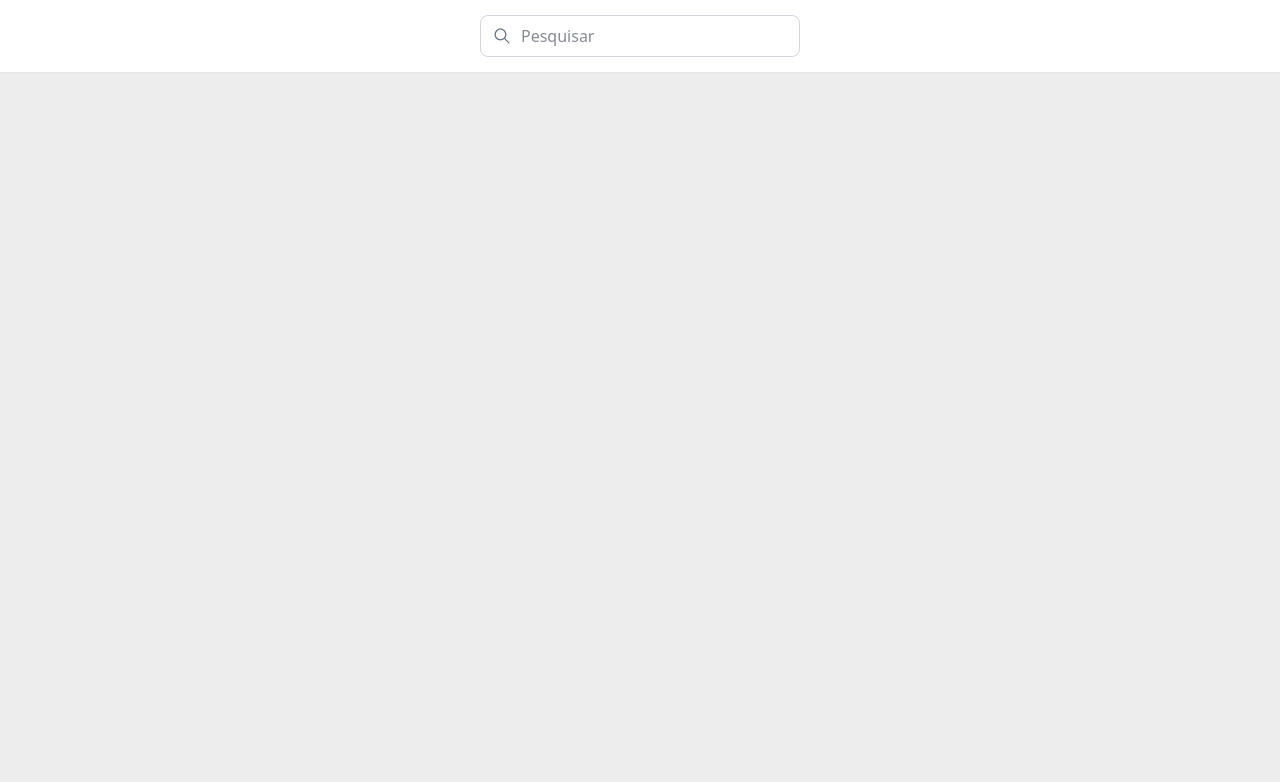
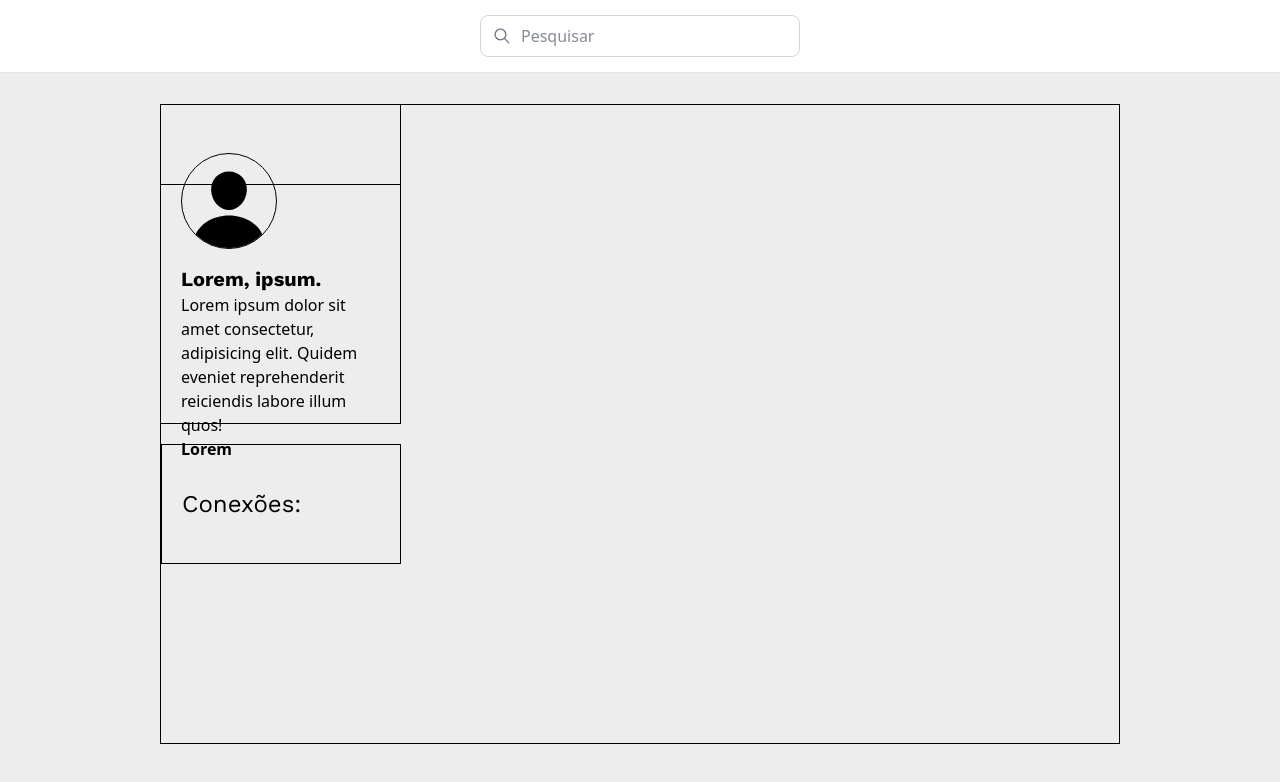
Before and after one commit to Joni-Sassarrao/GS-Front-Web-Development-2o.semestre, a Next.js app in the folder gs-front-web-development/: page / in a window 1280 px wide. Shown: the top 782 px of the page. Built offline with nearby package versions, Linux system fonts and the light colour scheme.

Commit message:
estrutura das conexões e do profile

```diff
--- a/gs-front-web-development/app/components/Header.js
+++ b/gs-front-web-development/app/components/Header.js
@@ -14,5 +14,5 @@ export default function Header() {
               </div>
         </div>
         </>
-     );
+    );
 }
--- /dev/null
+++ b/gs-front-web-development/app/components/Profile.js
@@ -0,0 +1,18 @@
+import { IoPerson } from "react-icons/io5";
+
+export default function Profile() {
+    return (
+        <>
+        <div className='w-1/4 border-r-1 border-b-1 h-1/2'>
+            <div className='h-1/4 mb-20 border-b-1 pl-5 pr-4'>
+                <div className='relative w-24 h-24 border-1 rounded-full flex justify-center items-end overflow-hidden top-12'>
+                    <IoPerson className="absolute text-[5.5rem] top-3"/>
+                </div>
+            </div>
+            <h1 className="text-xl font-bold pl-5 pr-4">Lorem, ipsum.</h1>
+            <p className="pr-5 pl-5">Lorem ipsum dolor sit amet consectetur, adipisicing elit. Quidem eveniet reprehenderit reiciendis labore illum quos!</p>
+            <p className="font-semibold pl-5 pr-4">Lorem</p>
+        </div>
+        </>
+    );
+}
--- a/gs-front-web-development/app/globals.css
+++ b/gs-front-web-development/app/globals.css
@@ -1,3 +1,4 @@
+@import url('https://fonts.googleapis.com/css2?family=Work+Sans:ital,wght@0,100..900;1,100..900&display=swap');
 @import "tailwindcss";
 
 :root {
@@ -7,3 +8,7 @@
 body {
   background: var(--background);
 }
+
+h1 {
+  font-family: "Work Sans", sans-serif;
+}
--- a/gs-front-web-development/app/page.js
+++ b/gs-front-web-development/app/page.js
@@ -1,9 +1,16 @@
 import Header from './components/Header.js'
+import Profile from './components/Profile.js'
 
 export default function Home() {
   return (
     <>
       <Header/>
+      <div className='h-[80vh] m-auto w-9/12 mt-8 border-1'>
+        <Profile/>
+        <div className='h-30 w-1/4 border-1 mt-5 flex items-center pl-5'>
+          <h1 className='text-2xl'>Conexões: </h1>
+        </div>
+      </div>
     </>
   );
 }
```
